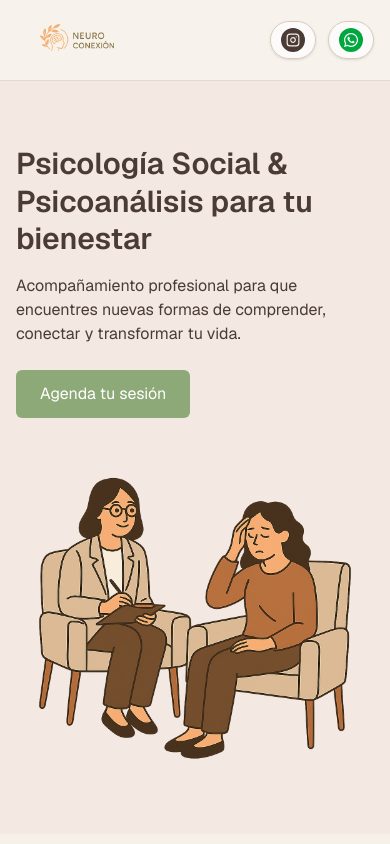
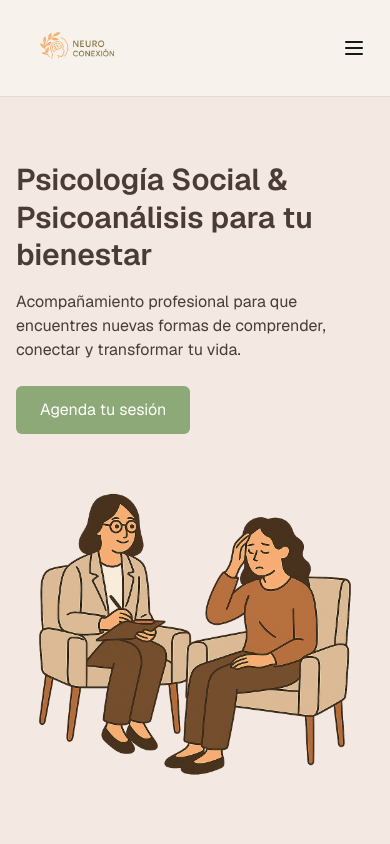
Before and after one commit to nicolasBakanowski/neuroconexion, a Next.js app: page / in a window 390 px wide. Shown: the top 844 px of the page. Built offline with nearby package versions, Linux system fonts and the light colour scheme.

Commit message:
feat: add scroll badges and mobile nav

```diff
--- a/src/app/globals.css
+++ b/src/app/globals.css
@@ -24,3 +24,7 @@ body {
   color: var(--foreground);
   font-family: Arial, Helvetica, sans-serif;
 }
+
+html {
+  scroll-behavior: smooth;
+}
--- a/src/components/AboutSection.tsx
+++ b/src/components/AboutSection.tsx
@@ -3,7 +3,7 @@ import { FaBrain, FaComments, FaUsers, FaLock } from "react-icons/fa";
 
 export default function AboutSection() {
   return (
-    <section className="px-4 py-14">
+    <section id="sobre-mi" className="px-4 py-14">
       <div className="max-w-4xl mx-auto grid md:grid-cols-2 gap-8 items-center">
         <div className="justify-self-center md:justify-self-start">
           <Image src="/leaf.png" alt="Hoja" width={360} height={360} />
--- a/src/components/ContactSection.tsx
+++ b/src/components/ContactSection.tsx
@@ -2,7 +2,7 @@ import Image from "next/image";
 
 export default function ContactSection() {
   return (
-    <section className="px-4 py-16">
+    <section id="contacto" className="px-4 py-16">
       <div className="max-w-4xl mx-auto grid md:grid-cols-2 gap-8 items-start">
         <div>
           <h2 className="text-2xl font-semibold mb-4">
--- a/src/components/HeroSection.tsx
+++ b/src/components/HeroSection.tsx
@@ -2,7 +2,7 @@ import Image from "next/image";
 
 export default function HeroSection() {
   return (
-    <section className="bg-[#F3E8E2] py-16 px-4">
+    <section id="inicio" className="bg-[#F3E8E2] py-16 px-4">
       <div className="max-w-5xl mx-auto grid md:grid-cols-2 gap-8 items-center">
         <div>
           <h1 className="text-3xl md:text-5xl font-semibold leading-tight mb-4">
--- a/src/components/MethodSection.tsx
+++ b/src/components/MethodSection.tsx
@@ -1,6 +1,6 @@
 export default function MethodSection() {
   return (
-    <section className="bg-[#F3E8E2] px-4 py-16">
+    <section id="metodo" className="bg-[#F3E8E2] px-4 py-16">
       <div className="max-w-4xl mx-auto">
         <h2 className="text-2xl font-semibold text-center mb-8">
           Mi método de trabajo
--- a/src/components/Navbar.tsx
+++ b/src/components/Navbar.tsx
@@ -2,18 +2,29 @@
 
 import Image from "next/image";
 import Link from "next/link";
-import { Instagram } from "lucide-react";
-import { FaWhatsapp } from "react-icons/fa"; // necesitas instalar react-icons si no lo tenés
+import { Instagram, Menu, X } from "lucide-react";
+import { FaWhatsapp } from "react-icons/fa";
+import { useState } from "react";
+
+const navItems = [
+  { label: "Inicio", href: "#inicio" },
+  { label: "Sobre mí", href: "#sobre-mi" },
+  { label: "Servicios", href: "#servicios" },
+  { label: "Método", href: "#metodo" },
+  { label: "Contacto", href: "#contacto" },
+];
 
 export default function Navbar() {
+  const [open, setOpen] = useState(false);
+
   return (
     <nav className="sticky top-0 z-50 bg-[#F5F0E8]/80 backdrop-blur border-b border-[#E6D9CD]">
       <div className="mx-auto max-w-6xl px-4">
-        <div className="flex items-center justify-between ">
+        <div className="flex items-center justify-between py-2">
           {/* Logo */}
           <Link href="/" className="flex items-center gap-2">
             <Image
-              src="/logonav.png" // asegurate que esté en la carpeta /public
+              src="/logonav.png"
               alt="Neuro Conexión"
               width={120}
               height={450}
@@ -21,8 +32,18 @@ export default function Navbar() {
             />
           </Link>
 
-          {/* Badges */}
-          <div className="flex items-center gap-3">
+          {/* Desktop navigation */}
+          <div className="hidden md:flex items-center gap-3">
+            {navItems.map((item) => (
+              <a
+                key={item.href}
+                href={item.href}
+                className="rounded-full border border-[#D8CABB] bg-white/70 px-4 py-1.5 text-sm text-[#4A3B37] shadow-sm transition-colors hover:bg-[#4A3B37] hover:text-[#F5F0E8]"
+              >
+                {item.label}
+              </a>
+            ))}
+
             {/* Instagram */}
             <Link
               href="https://www.instagram.com/neuroconexion33"
@@ -53,6 +74,63 @@ export default function Navbar() {
               <span className="hidden sm:inline font-medium">WhatsApp</span>
             </Link>
           </div>
+
+          {/* Mobile toggle */}
+          <button
+            className="md:hidden p-2"
+            onClick={() => setOpen((prev) => !prev)}
+            aria-label="Menu"
+          >
+            {open ? <X className="h-6 w-6" /> : <Menu className="h-6 w-6" />}
+          </button>
+        </div>
+
+        {/* Mobile menu */}
+        <div
+          className={`md:hidden overflow-hidden transition-all duration-300 ${
+            open ? "max-h-96" : "max-h-0"
+          }`}
+        >
+          <div className="flex flex-col gap-3 py-4">
+            {navItems.map((item) => (
+              <a
+                key={item.href}
+                href={item.href}
+                onClick={() => setOpen(false)}
+                className="rounded-full border border-[#D8CABB] bg-white/70 px-4 py-2 text-sm text-[#4A3B37] shadow-sm transition-colors hover:bg-[#4A3B37] hover:text-[#F5F0E8]"
+              >
+                {item.label}
+              </a>
+            ))}
+
+            {/* Instagram */}
+            <Link
+              href="https://www.instagram.com/neuroconexion33"
+              target="_blank"
+              rel="noopener noreferrer"
+              aria-label="Instagram de Neuro Conexión"
+              className="group inline-flex items-center gap-2 rounded-full border border-[#D8CABB] bg-white/70 px-4 py-2 text-sm text-[#4A3B37] shadow-sm transition-colors hover:bg-[#4A3B37] hover:text-[#F5F0E8]"
+            >
+              <span className="grid h-6 w-6 place-items-center rounded-full bg-[#4A3B37] text-[#F5F0E8] transition-colors group-hover:bg-[#F5F0E8] group-hover:text-[#4A3B37]">
+                <Instagram className="h-3.5 w-3.5" />
+              </span>
+              <span className="font-medium">@neuroconexion33</span>
+            </Link>
+
+            {/* WhatsApp */}
+            <Link
+              href="https://wa.me/543582446357"
+              target="_blank"
+              rel="noopener noreferrer"
+              aria-label="WhatsApp de Neuro Conexión"
+              className="group inline-flex items-center gap-2 rounded-full border border-[#D8CABB] bg-white/70 px-4 py-2 text-sm text-[#4A3B37] shadow-sm transition-colors hover:bg-green-600 hover:text-white"
+            >
+              <span className="grid h-6 w-6 place-items-center rounded-full bg-green-600 text-white transition-colors group-hover:bg-white group-hover:text-green-600">
+                <FaWhatsapp className="h-4 w-4" />
+              </span>
+              <span className="font-medium">WhatsApp</span>
+            </Link>
+          </div>
         </div>
       </div>
     </nav>
--- a/src/components/ServicesSection.tsx
+++ b/src/components/ServicesSection.tsx
@@ -42,7 +42,7 @@ const cards = [
 
 export default function ServicesSection() {
   return (
-    <section className="px-4 py-16 bg-[#FBF6EF]">
+    <section id="servicios" className="px-4 py-16 bg-[#FBF6EF]">
       <div className="max-w-6xl mx-auto">
         <h2 className="text-3xl font-semibold text-center text-[#5C3A2E] mb-12">
           Servicios
```
